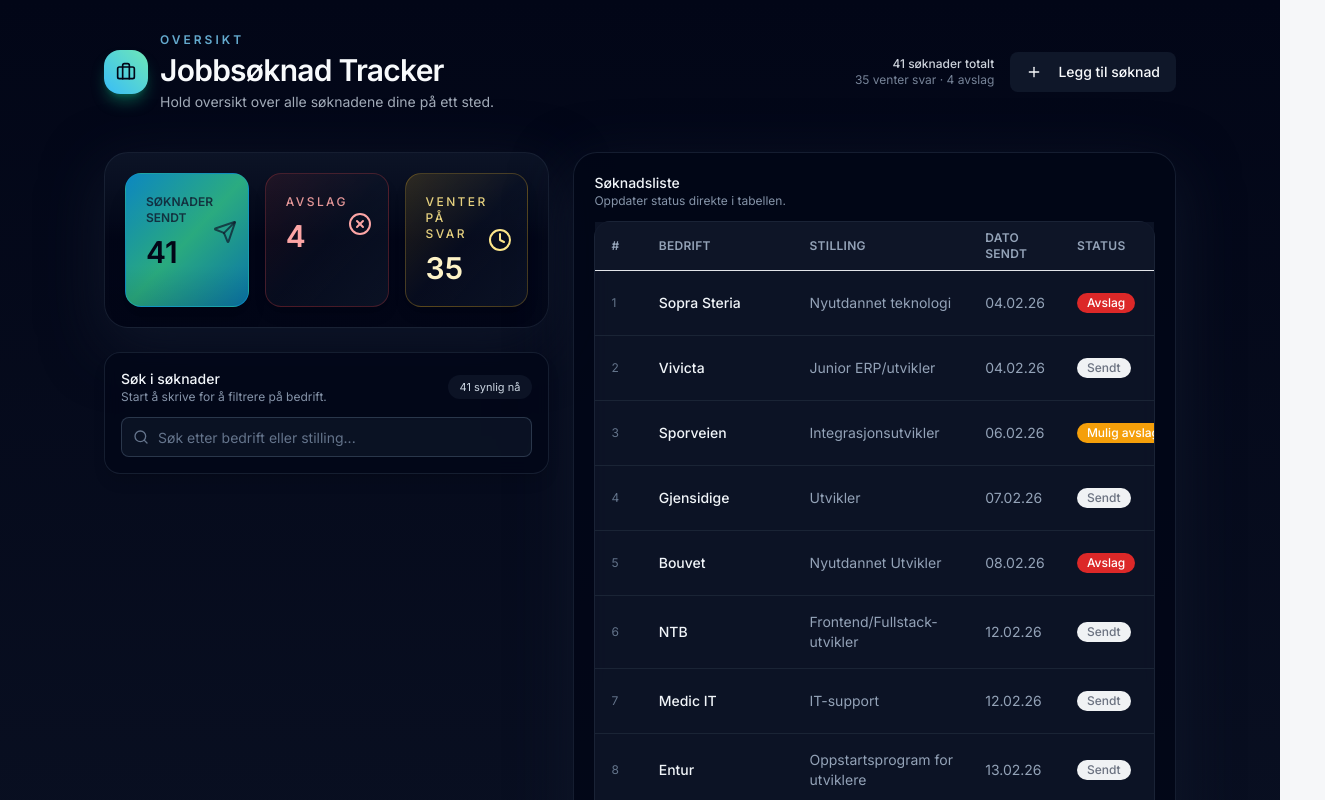
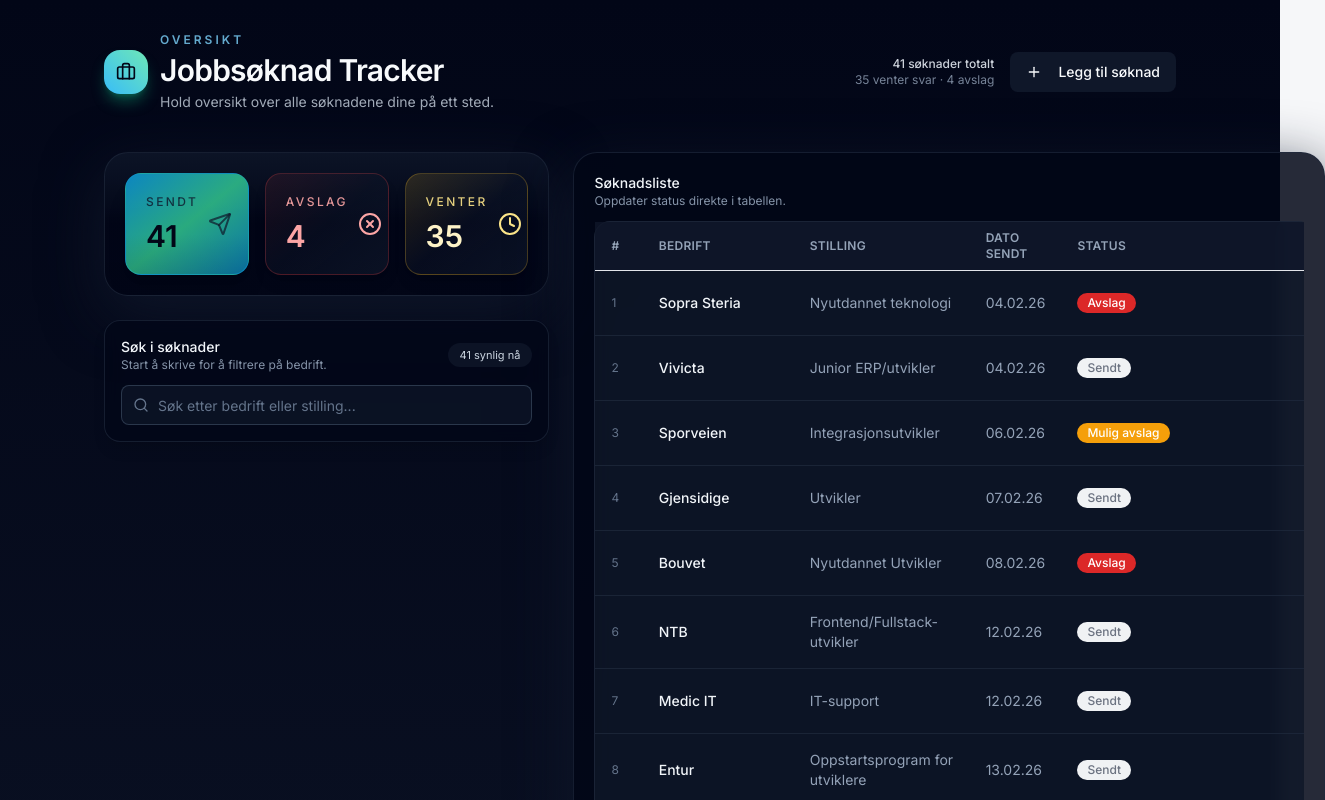
Before and after one commit to Alexios10/Application-Tracker, a React (Vite) app: page / in a window 1280 px wide. Shown: the top 800 px of the page, 1325 px wide, since content can reach past the window. Built offline with nearby package versions, Linux system fonts and the light colour scheme; the HTML template or start-up script is replaced by a standard one.

Commit message:
fixing design on status cards

```diff
--- a/src/components/ApplicationTable.tsx
+++ b/src/components/ApplicationTable.tsx
@@ -57,7 +57,7 @@
   }, [editingId]);
 
   return (
-    <div className="h-full rounded-2xl border border-slate-800/80 bg-slate-900/70 shadow-xl backdrop-blur">
+    <div className="h-full w-[45rem] rounded-2xl border border-slate-800/80 bg-slate-900/70 shadow-xl backdrop-blur">
       <Table className="">
         <TableHeader>
           <TableRow className="bg-slate-900/80">
@@ -79,6 +79,7 @@
             <TableHead className="font-semibold w-[50px]"></TableHead>
           </TableRow>
         </TableHeader>
+
         <TableBody>
           {applications.map((app, index) => (
             <TableRow
--- a/src/components/StatsCards.tsx
+++ b/src/components/StatsCards.tsx
@@ -9,11 +9,11 @@
 const StatsCards = ({ total, rejected, pending }: StatsCardsProps) => {
   return (
     <div className="grid gap-4 sm:grid-cols-3">
-      <div className="relative overflow-hidden rounded-2xl border border-sky-500/30 bg-gradient-to-br from-sky-500/80 via-emerald-400/80 to-sky-500/70 p-5 text-slate-950 shadow-xl">
+      <div className="relative flex justify-between overflow-hidden rounded-2xl border border-sky-500/30 bg-gradient-to-br from-sky-500/80 via-emerald-400/80 to-sky-500/70 p-5 text-slate-950 shadow-xl">
         <div className="flex items-center justify-between">
           <div>
-            <p className="text-xs font-semibold uppercase text-slate-900/80">
-              Søknader sendt
+            <p className="text-xs font-medium uppercase tracking-[0.2em] text-slate-900/80">
+              Sendt
             </p>
             <p className="mt-2 text-3xl font-semibold">{total}</p>
           </div>
@@ -24,7 +24,7 @@
         <div className="pointer-events-none absolute inset-x-0 bottom-0 h-10 bg-gradient-to-t from-black/10 to-transparent" />
       </div>
 
-      <div className="rounded-2xl border border-red-500/25 bg-gradient-to-br from-red-500/10 via-slate-900/40 to-slate-900/70 p-5 text-slate-100 shadow-lg">
+      <div className="rounded-2xl flex border border-red-500/25 bg-gradient-to-br from-red-500/10 via-slate-900/40 to-slate-900/70 p-5 text-slate-100 shadow-lg">
         <div className="flex items-center justify-between">
           <div>
             <p className="text-xs font-medium uppercase tracking-[0.2em] text-red-300/90">
@@ -40,11 +40,11 @@
         </div>
       </div>
 
-      <div className="rounded-2xl border border-amber-400/25 bg-gradient-to-br from-amber-400/15 via-slate-900/40 to-slate-900/70 p-5 text-slate-100 shadow-lg">
+      <div className="rounded-2xl flex border border-amber-400/25 bg-gradient-to-br from-amber-400/15 via-slate-900/40 to-slate-900/70 p-5 text-slate-100 shadow-lg">
         <div className="flex items-center justify-between">
           <div>
             <p className="text-xs font-medium uppercase tracking-[0.2em] text-amber-200/90">
-              Venter på svar
+              Venter
             </p>
             <p className="mt-2 text-3xl font-semibold text-amber-100">
               {pending}
--- a/src/pages/Index.tsx
+++ b/src/pages/Index.tsx
@@ -112,7 +112,7 @@
           </section>
 
           {/* Right column: table */}
-          <section className="flex flex-col overflow-hidden rounded-3xl border border-slate-800/70 bg-slate-950/85 p-4 shadow-[0_18px_60px_rgba(15,23,42,0.9)] sm:p-5">
+          <section className="flex flex-col w-[47rem] overflow-hidden rounded-3xl border border-slate-800/70 bg-slate-950/85 p-4 shadow-[0_18px_60px_rgba(15,23,42,0.9)] sm:p-5">
             <div className="mb-3 flex items-center justify-between gap-2">
               <div>
                 <h2 className="text-sm font-medium text-slate-100">
```
